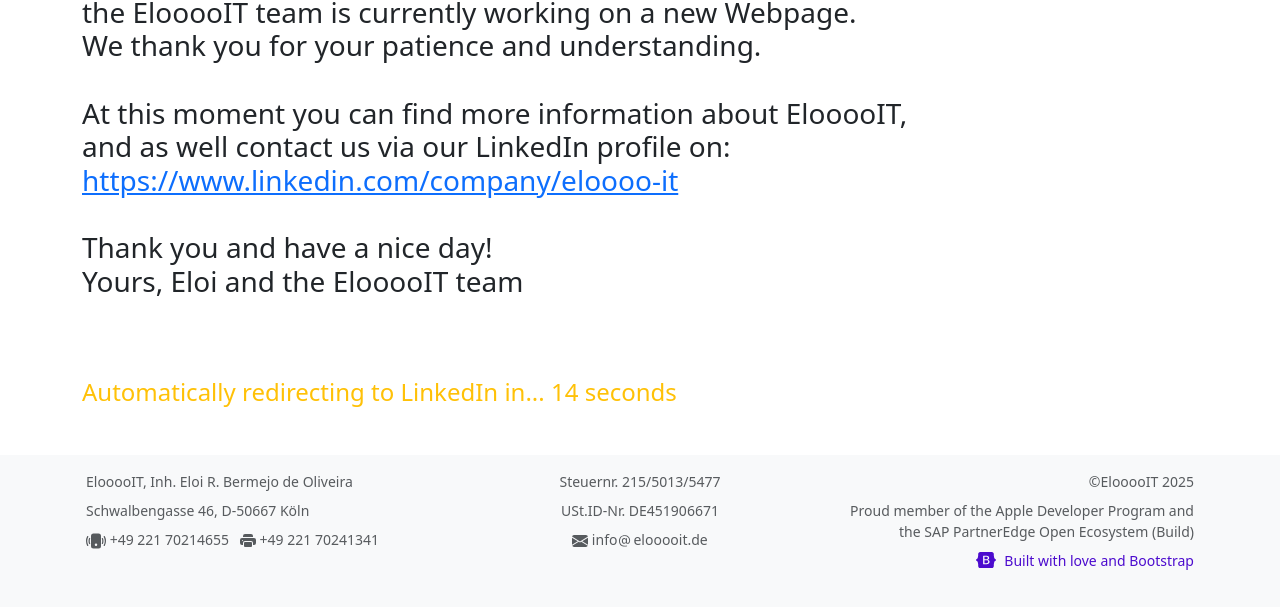
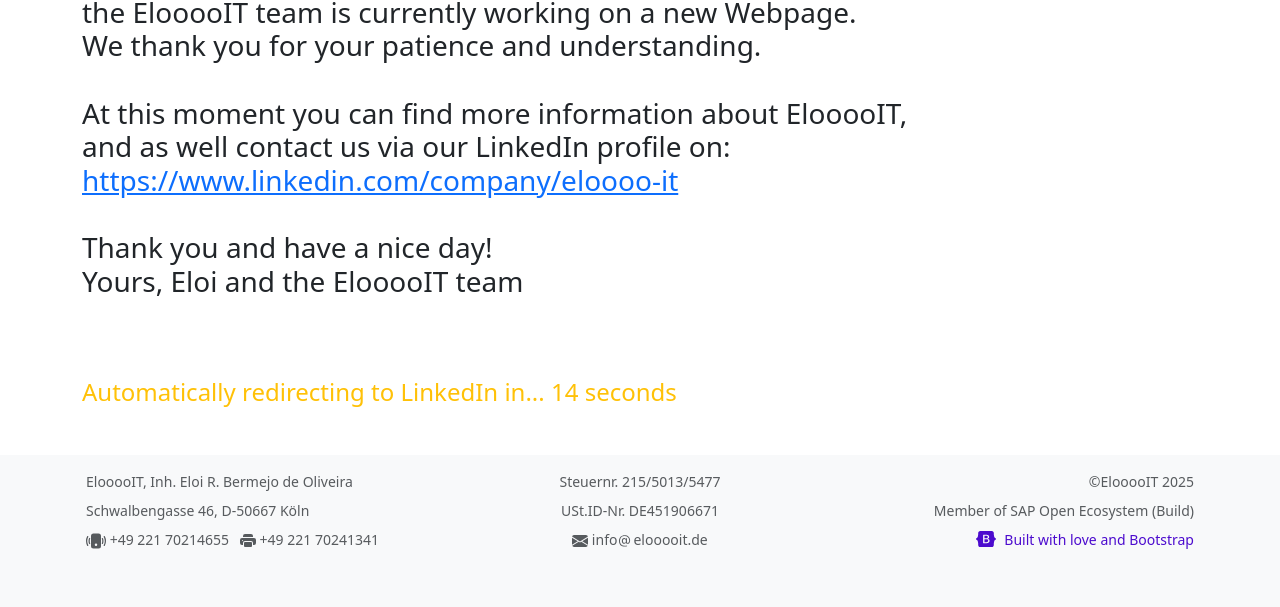
Before and after one commit to ElooooIT/ElooooIT.github.io, a plain HTML site: page index.html in a window 1280 px wide. Shown: the part 183-790 px from the top of the page. Drawn offline with nearby package versions, Linux system fonts and the light colour scheme.

Commit message:
Update index.html

```diff
--- a/index.html
+++ b/index.html
@@ -74,7 +74,7 @@
           <div class="col-lg-4 mb-3 text-end">
             <ul class="list-unstyled small">
               <li class="mb-2">©ElooooIT 2025</li>
-              <li class="mb-2">Proud member of the Apple Developer Program and the SAP PartnerEdge Open Ecosystem (Build)</li>
+              <li class="mb-2">Member of SAP Open Ecosystem (Build)</li>
               <li class="mb-2">
             <a class="d-inline-flex align-items-center mb-2 text-body-emphasis text-decoration-none" href="https://getbootstrap.com" aria-label="Bootstrap" style="color: #4c0bce !important;">
               <svg xmlns="http://www.w3.org/2000/svg" viewBox="0 0 118 94" role="img" class="d-block me-2" height="16" width="20">
```
